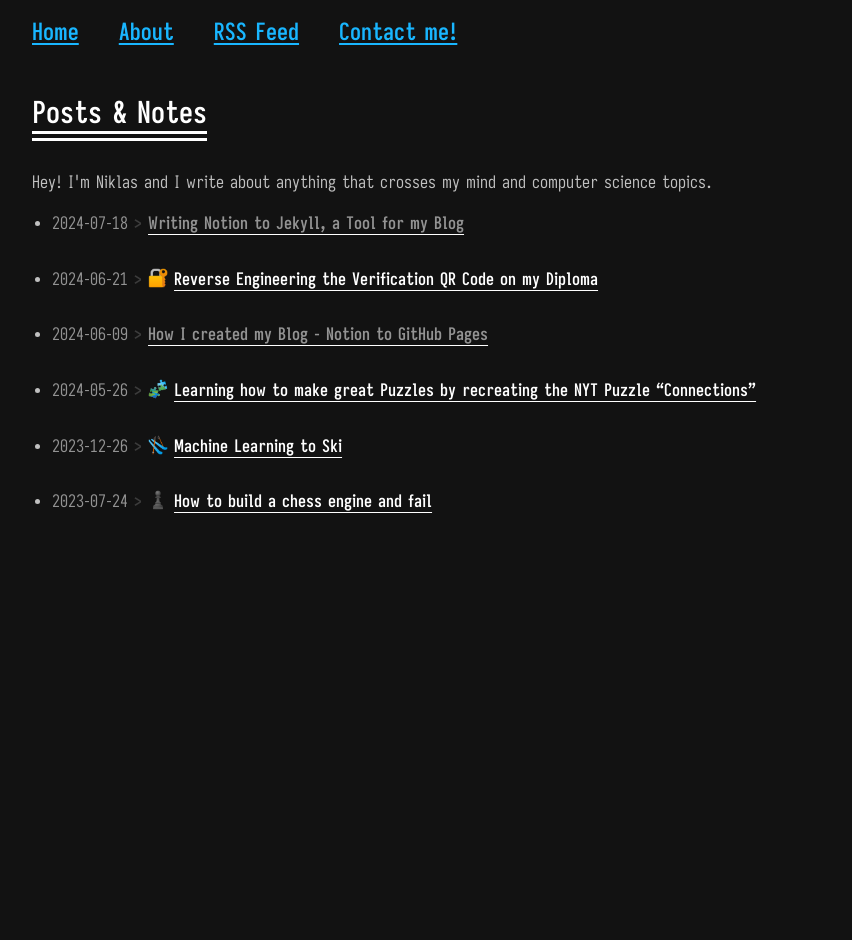
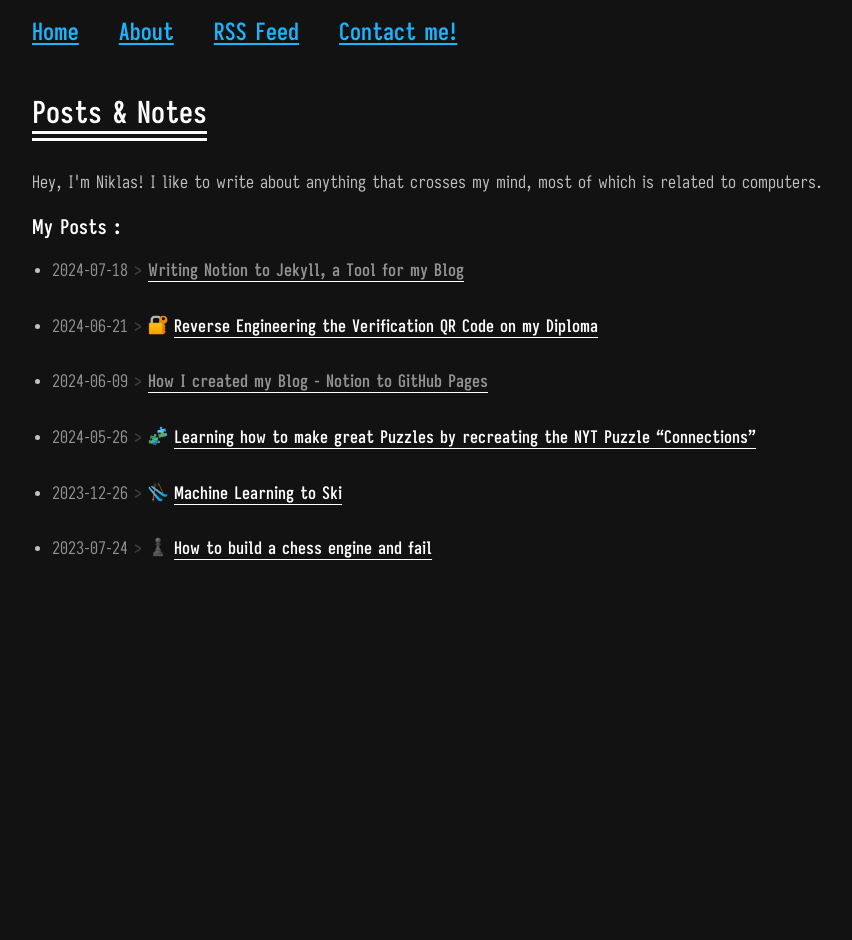
Before and after one commit to obrhubr/obrhubr.github.io, a Jekyll site: the page built from index.html, in a window 1280 px wide. Shown: the whole page, without its empty margins (208-1060 px from the left). Built offline with Jekyll 4.4.1, drawn with Linux system fonts in a browser that asks for light colours.

Commit message:
style and change description

```diff
--- a/_data/metadata.yml
+++ b/_data/metadata.yml
@@ -1,7 +1,7 @@
 site:
   url: "https://obrhubr.org"
   title: "Niklas Oberhuber's Posts & Notes"
-  description: "Hey! I'm Niklas and I write about anything that crosses my mind and computer science topics."
+  description: "Hey, I'm Niklas! I like to write about anything that crosses my mind, most of which is related to computers."
   keywords: ["Blog", "Personal Blog", "Software", "Machine Learning", "Data Analysis", "Programming"]
   image:
     url: "/assets/favicon.png"
--- a/_includes/all.html
+++ b/_includes/all.html
@@ -1,3 +1,4 @@
+<h3>My Posts :</h3>
 <ul>
 	{% for post in site.posts %}
 		<li class="post">
--- a/index.html
+++ b/index.html
@@ -5,6 +5,8 @@ title: Posts & Notes
 favicon: favicon.png
 ---
 
-{{ site.data.metadata.site.description }}
+<p>
+    {{ site.data.metadata.site.description }}
+</p>
 
 {% include all.html %}
```
